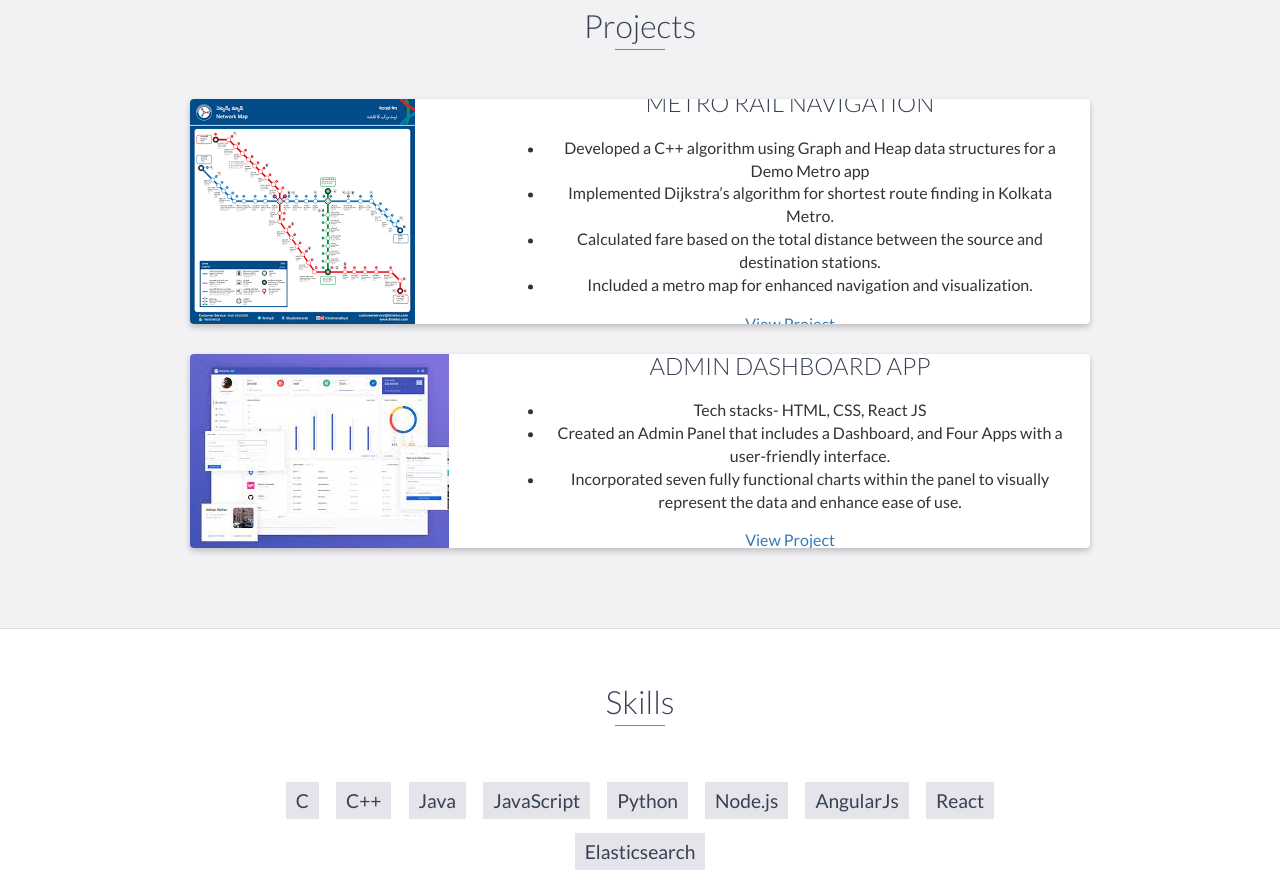
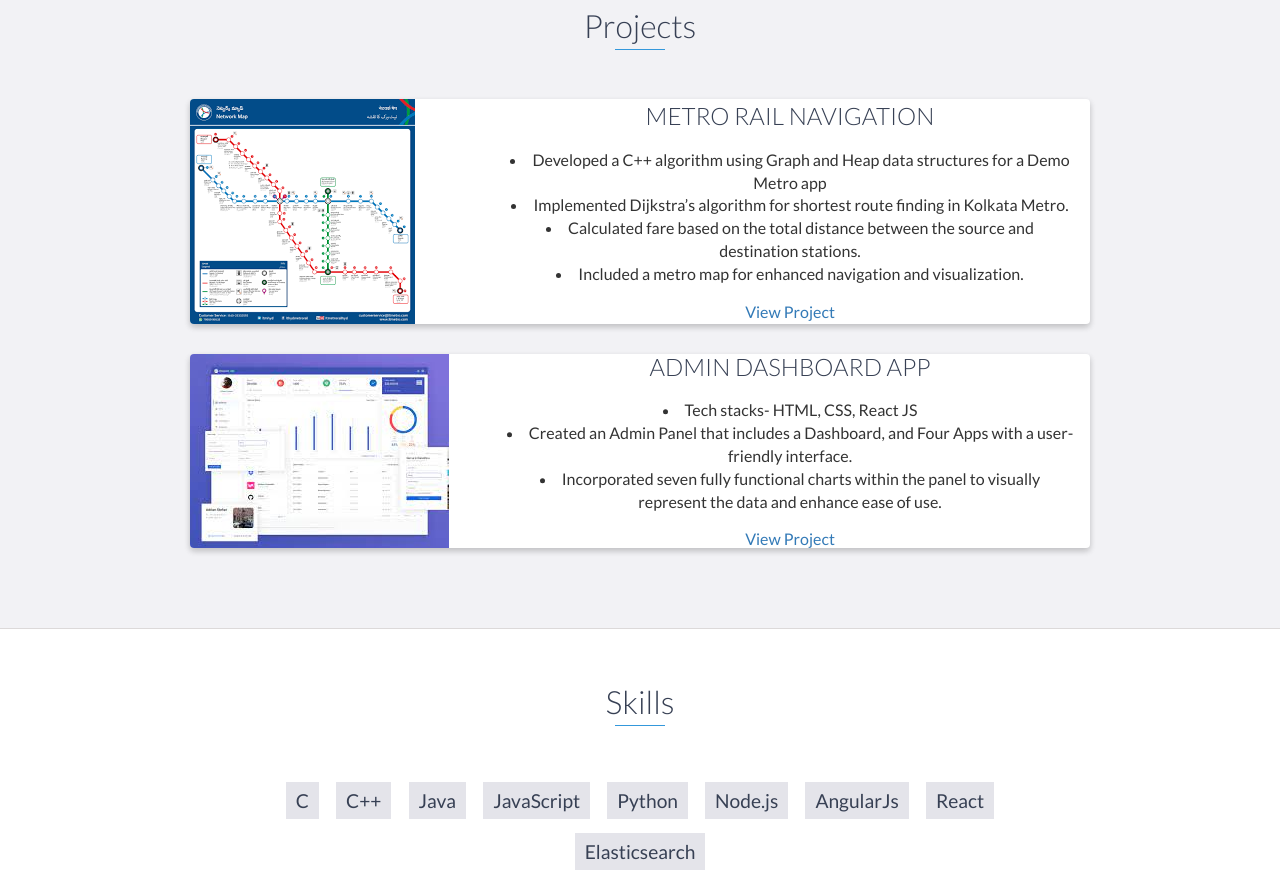
Before and after one commit to Madhumitamoi/Portfolio, a website: page index.html in a window 1280 px wide. Shown: the part 3228-4100 px from the top of the page. Drawn offline with nearby package versions, Linux system fonts and the light colour scheme; files whose address does not match are found by name.

Commit message:
Added src

```diff
--- a/index.html
+++ b/index.html
@@ -228,7 +228,7 @@ satisfaction.
                     <div class="project-info">
                         <h3>METRO RAIL NAVIGATION</h3>
                         <p>
-                            <ul>
+
                             <li>
                                 Developed a C++ algorithm using Graph and Heap data structures for a Demo Metro app
                             </li>
@@ -241,7 +241,7 @@ satisfaction.
                             <li>
                                 Included a metro map for enhanced navigation and visualization.
                             </li>
-                            </ul>
+
                          </p>
                         <a href="https://github.com/Madhumitamoi/MetroApp">View Project</a>
                     </div>
@@ -257,7 +257,7 @@ satisfaction.
                     <div class="project-info">
                         <h3>ADMIN DASHBOARD APP</h3>
                         <p>
-                            <ul>
+
                             <li>
                                 Tech stacks- HTML, CSS, React JS
                             </li>
@@ -267,7 +267,7 @@ satisfaction.
                             <li>
                                 Incorporated seven fully functional charts within the panel to visually represent the data and enhance ease of use.
                             </li>
-                            </ul>
+
                         </p>
                         <a href="https://github.com/Madhumitamoi/Admin-Dashboard">View Project</a>
                     </div>
```
